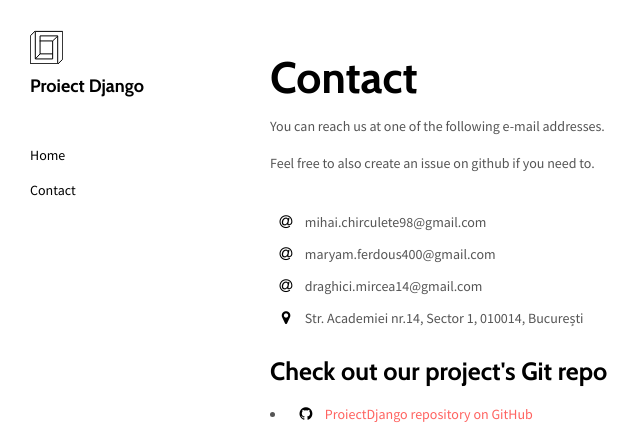
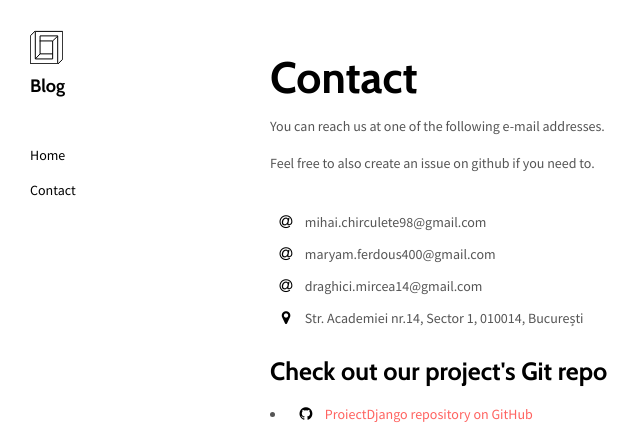
Before and after one commit to MihaiChirculete/OptionalDjango, a Django app: page /contact in a window 1280 px wide. Shown: the top 429 px of the page, without its empty margins (0-640 px from the left). Run offline with Django 3.2, Linux system fonts and the light colour scheme; some libraries are stand-ins or nearby versions.

Commit message:
Changed nav title

```diff
--- a/templates/contact.html
+++ b/templates/contact.html
@@ -37,7 +37,7 @@
             <div class="site-header hidden-xs">
                 <img class="img-responsive site-logo" alt="" src="{% static 'assets/images/mashup-logo.svg'%}">
                 <a class="site-brand" href="index" title="Proiect Django">
-                    Proiect Django
+                    Blog
                 </a>
             </div>
             <ul class="nav">
```
